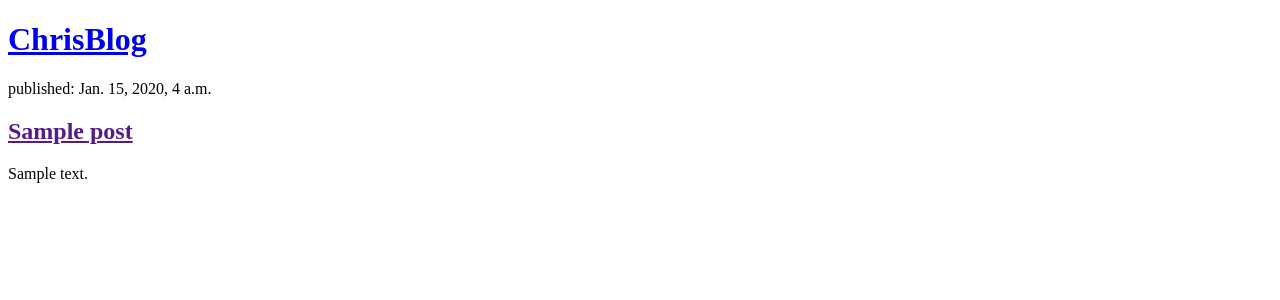
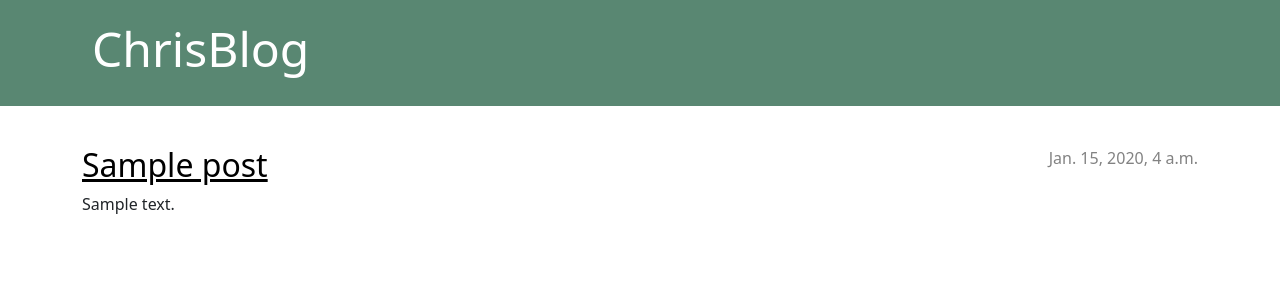
Before and after one commit to cpr2mc/ChrisBlog, a Django app: page / in a window 1280 px wide. Shown: the top 300 px of the page. Run offline with Django 4.2, Linux system fonts and the light colour scheme; tables that the repository leaves empty hold one stand-in row (values such as "Sample post").

Commit message:
Added css file and more styling

```diff
--- /dev/null
+++ b/blog/static/css/blog.css
@@ -0,0 +1,63 @@
+.page-header {
+    background-color: #598772;
+    margin-top: 0;
+    margin-bottom: 40px;
+    padding: 20px 20px 20px 40px;
+}
+
+.page-header h1,
+.page-header h1 a,
+.page-header h1 a:visited,
+.page-header h1 a:active {
+    color: #ffffff;
+    font-size: 36pt;
+    text-decoration: none;
+}
+
+.date {
+    color: #828282;
+}
+
+.save {
+    float: right;
+}
+
+.post-form textarea,
+.post-form input {
+    width: 100%;
+}
+
+.top-menu,
+.top-menu:hover,
+.top-menu:visited {
+    color: #ffffff;
+    float: right;
+    font-size: 26pt;
+    margin-right: 20px;
+}
+
+.post {
+    margin-bottom: 70px;
+}
+
+.post h2 a,
+.post h2 a:visited {
+    color: #000000;
+}
+
+.post > .date,
+.post > .actions {
+    float: right;
+}
+
+.btn-secondary,
+.btn-secondary:visited {
+    color: #828282;
+    background: none;
+    border-color: #828282;
+}
+
+.btn-secondary:hover {
+    color: #FFFFFF;
+    background-color: #828282;
+}
--- a/blog/templates/blog/post_list.html
+++ b/blog/templates/blog/post_list.html
@@ -1,21 +1,32 @@
+{% load static %}
 <!DOCTYPE html>
 <html>
     <head>
         <title>ChrisBlog</title>
+        <link rel="stylesheet" href="https://cdn.jsdelivr.net/npm/bootstrap@5.1.3/dist/css/bootstrap.min.css" integrity="sha384-1BmE4kWBq78iYhFldvKuhfTAU6auU8tT94WrHftjDbrCEXSU1oBoqyl2QvZ6jIW3" crossorigin="anonymous">
+        <link rel="stylesheet" href="{% static 'css/blog.css' %}">
     </head>
     <body>
-        <header>
+        <header class="page-header">
+            <div class="container">
                 <h1><a href="/">ChrisBlog</a></h1>
+            </div>
         </header>
-
+        <main class="container">
+            <div class="row">
+                <div class="col">
                     {% for post in posts %}
-            <article>
-                <time>published: {{ post.published_date }}</time>
+                        <article class="post">
+                            <time class="date">
+                                {{ post.published_date }}
+                            </time>
                             <h2><a href="">{{ post.title }}</a></h2>
                             <p>{{ post.text|linebreaksbr }}</p>
                         </article>
                     {% endfor %}
-
+                </div>
+            </div>
+        </main>
 
     </body>
 </html>
```
Lines whose indentation alone changed are shown as unchanged.
